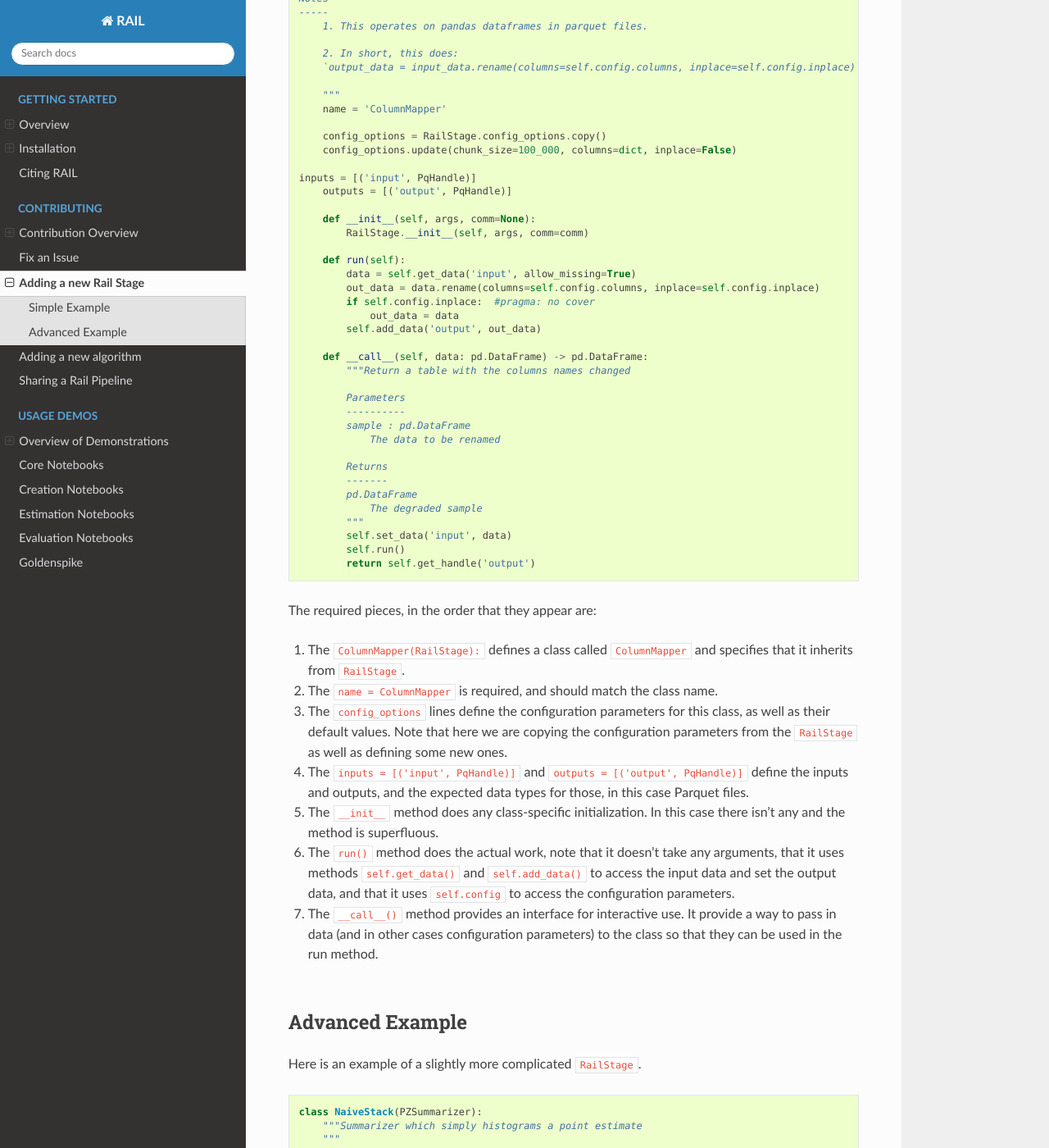
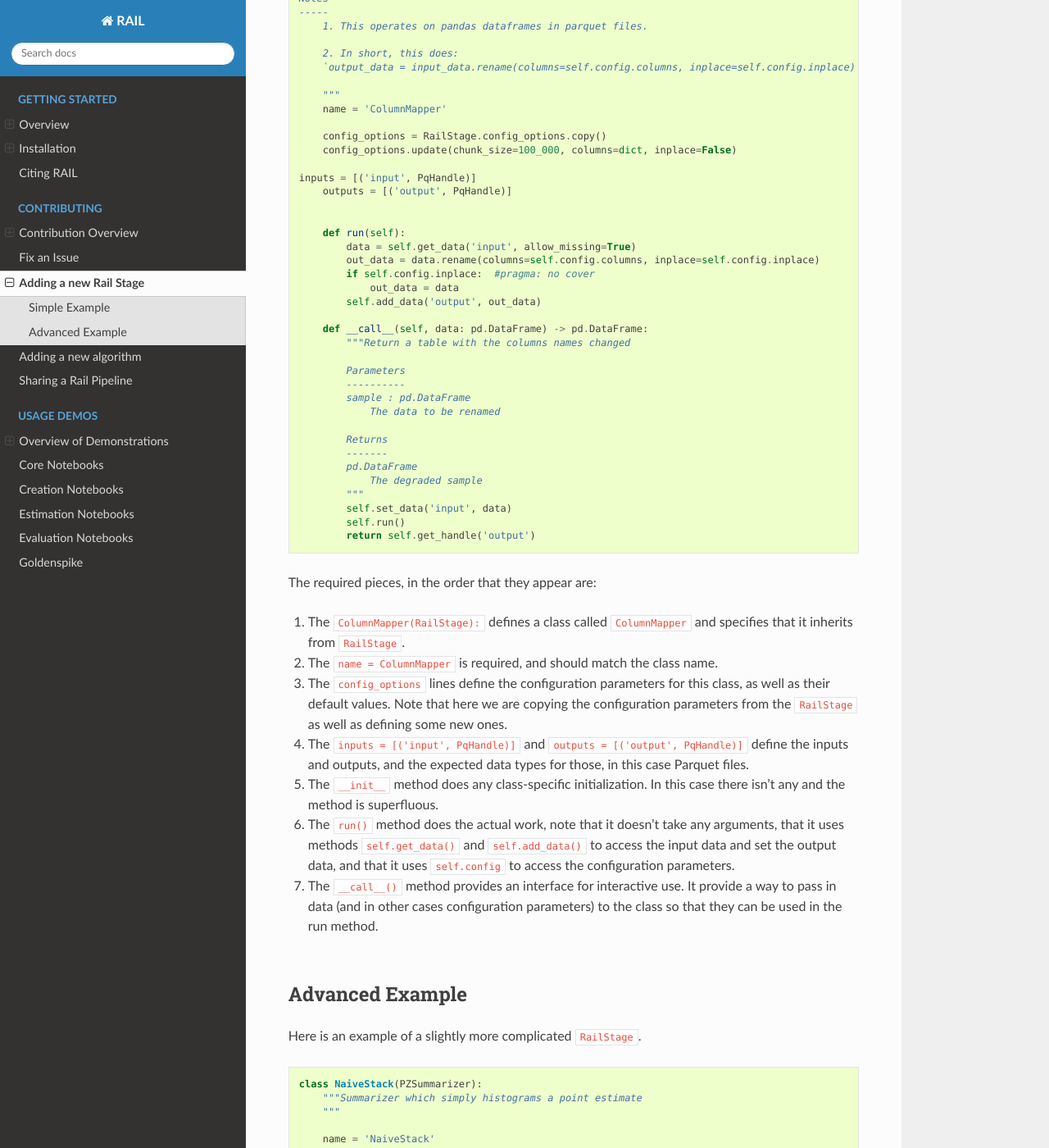
Before and after one commit to LSSTDESC/rail, a Sphinx documentation site: the page built from docs/source/new_rail_stage.rst, in a window 1280 px wide and 1400 px high, scrolled down 514 px. Shown: the whole window at 82% size. Built offline with Sphinx 7.4.7 and the Read the Docs theme 2.0.0, drawn with Linux system fonts in a browser that asks for light colours; pages that are not in the unit, such as notebooks, are missing from menus; the version number could not be read and is left out; some of the changed text lies outside the part shown.

Commit message:
Rewrite constructors for ceci v2

```diff
--- a/docs/source/new_rail_stage.rst
+++ b/docs/source/new_rail_stage.rst
@@ -35,8 +35,6 @@
    inputs = [('input', PqHandle)]
        outputs = [('output', PqHandle)]
 
-       def __init__(self, args, comm=None):
-           RailStage.__init__(self, args, comm=comm)
 
        def run(self):
            data = self.get_data('input', allow_missing=True)
@@ -101,8 +99,8 @@
        outputs = [('output', QPHandle),
                   ('single_NZ', QPHandle)]
 
-       def __init__(self, args, comm=None):
-           PZSummarizer.__init__(self, args, comm=comm)
+       def __init__(self, args, **kwargs):
+           super().__init__(self, args, **kwargs)
            self.zgrid = None
 
        def run(self):
```
